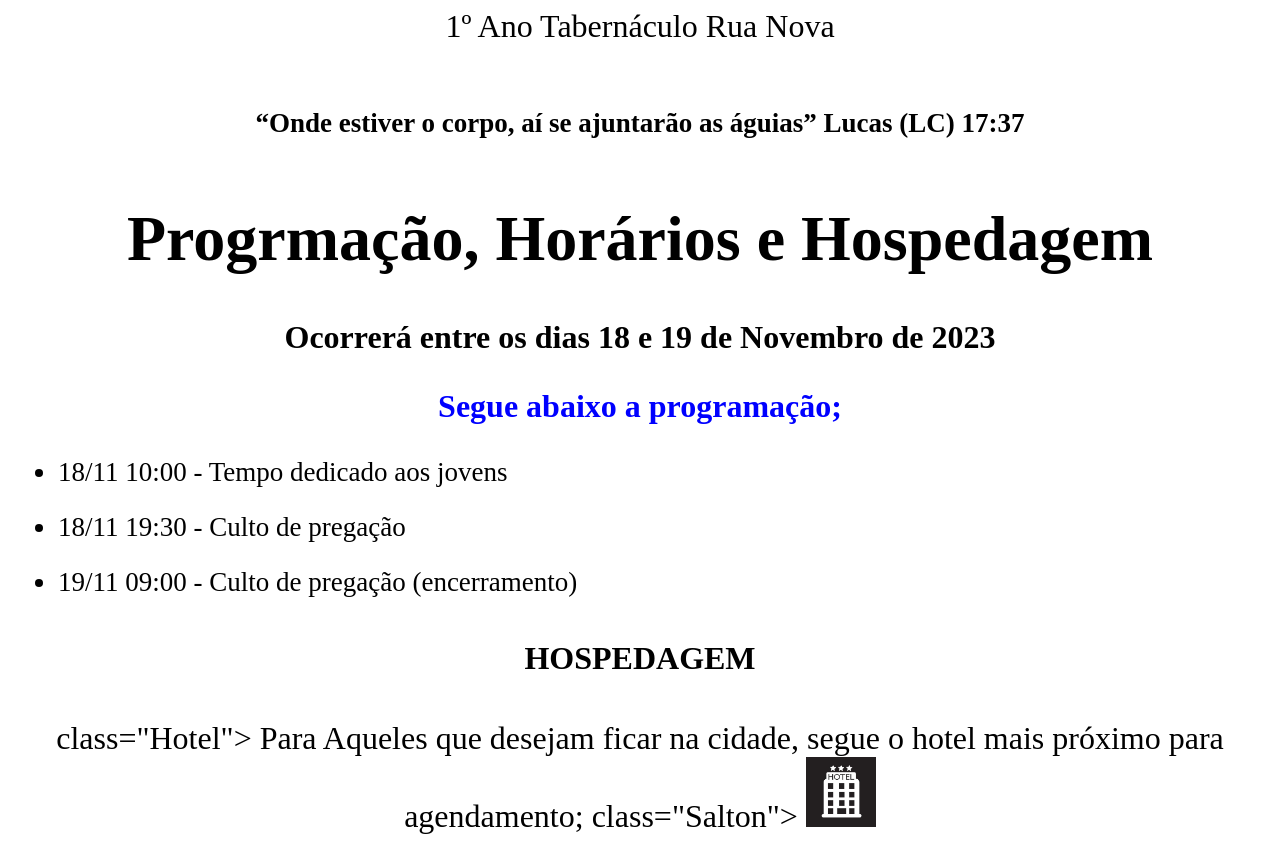
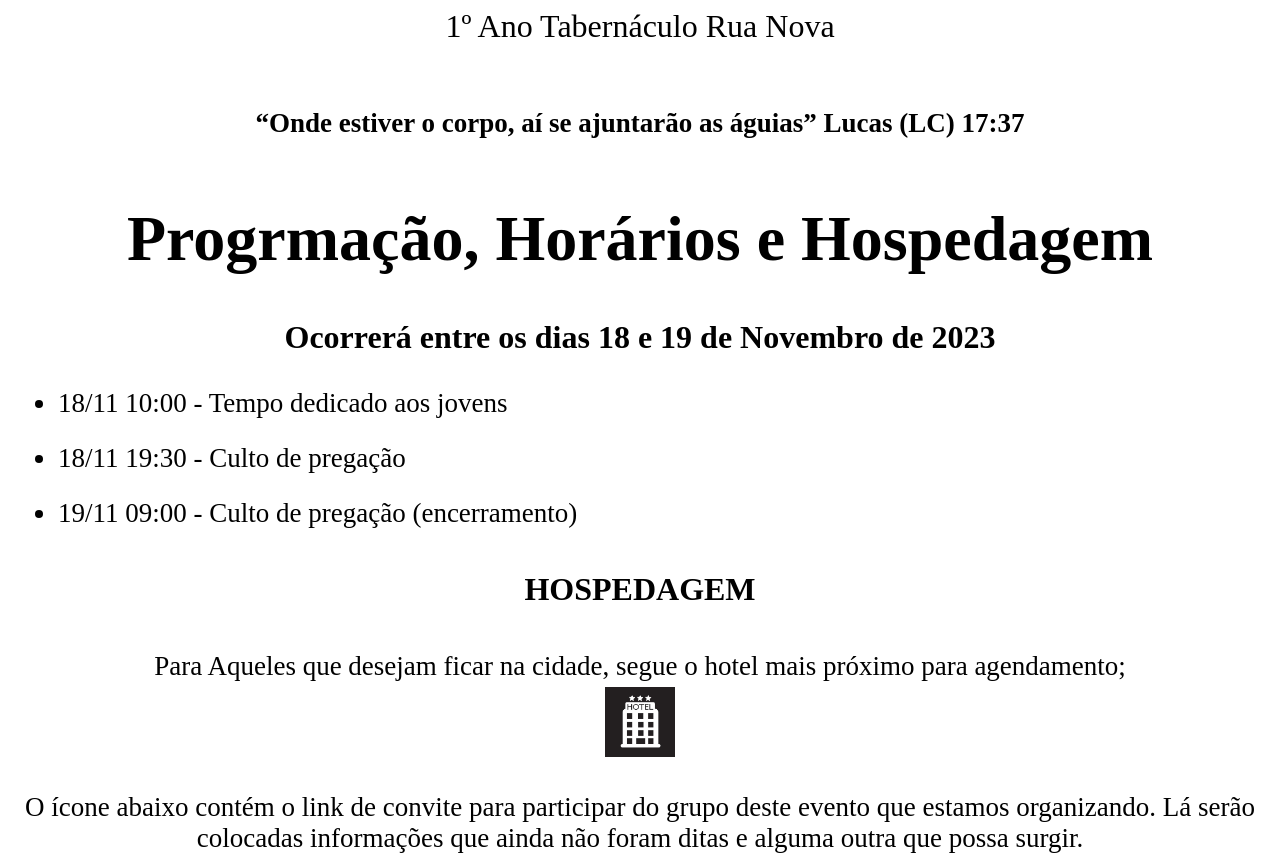
Before and after one commit to LipeKiller/PROJETOS, a plain HTML site: page Index.html in a window 1280 px wide. Shown: the top 857 px of the page. Drawn offline with Linux system fonts and the light colour scheme.

Commit message:
correção

```diff
--- a/Index.html
+++ b/Index.html
@@ -24,7 +24,7 @@
         <H2> Ocorrerá entre os dias 18 e 19 de Novembro de 2023 </H2>
     </div>
     <div>
-        <h3> Segue abaixo a programação; </h3>
+
         <ul>
            <li class="segundo">   18/11 10:00 - Tempo dedicado aos jovens </li>
            <li class="segundo">   18/11 19:30 - Culto de pregação </li>
@@ -34,9 +34,9 @@
     <div>
        <H4>HOSPEDAGEM</H4>
     </div>
-    </div> class="Hotel"> Para Aqueles que desejam ficar na cidade, segue o hotel mais próximo para agendamento; </div>
+    <div class="Hotel">Para Aqueles que desejam ficar na cidade, segue o hotel mais próximo para agendamento; </div>
 </div>
- class="Salton">
+ <div class="Salton"></div>
     <a href="https://www.saltonpolohotel.com.br/" target="_blank" >
     <img src="hotel salton.jpg" width="70">
     </a>
--- a/main.css
+++ b/main.css
@@ -19,14 +19,7 @@ h1 {
 h2 {
     color: black;
     text-align: center;
-    font-size: 2ch;
- }
-
- h3 {
-    color:#0000FF;
-    text-align: center;
-    font-size: 2ch;
- }
+    font-size: 2ch;}
  .primeiro { font-size: 27px;
             margin-bottom: 24px;
           margin-left: 10px;
```
